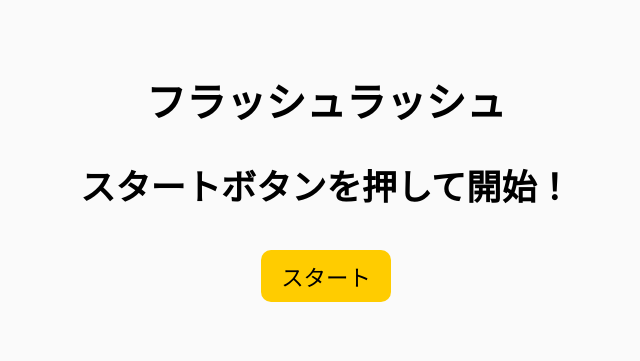
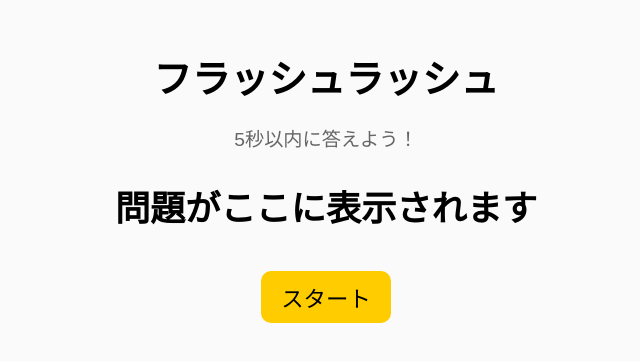
Before and after one commit to SucreauxVanille/flashrush, a plain HTML site: page index.html in a window 1280 px wide. Shown: the part 227-588 px from the top of the page, without its empty margins (314-954 px from the left). Drawn offline with Linux system fonts and the light colour scheme.

Commit message:
Update index.html

```diff
--- a/index.html
+++ b/index.html
@@ -5,15 +5,29 @@
   <meta name="viewport" content="width=device-width, initial-scale=1.0" />
   <title>フラッシュラッシュ</title>
   <link rel="stylesheet" href="style.css" />
+  <style>
+    /* タイトルを少し小さめに調整し、説明文の見た目を追加 */
+    h1 {
+      font-size: clamp(1.8rem, 4vw, 2.4rem);
+      margin-bottom: 0.3em;
+    }
+
+    .subtitle {
+      font-size: clamp(0.9rem, 2.5vw, 1.2rem);
+      color: #666;
+      margin-bottom: 1.5em;
+    }
+  </style>
 </head>
 <body>
   <div id="app">
     <h1>フラッシュラッシュ</h1>
-    <div id="quiz-area">
-      <p id="question">スタートボタンを押して開始！</p>
-      <p id="countdown"></p>
-      <p id="answer" class="hidden"></p>
-    </div>
+    <p class="subtitle">5秒以内に答えよう！</p>
+
+    <div id="question">問題がここに表示されます</div>
+    <div id="countdown"></div>
+    <div id="answer"></div>
+
     <button id="start-btn">スタート</button>
     <button id="next-btn" class="hidden">次へ</button>
   </div>
```
